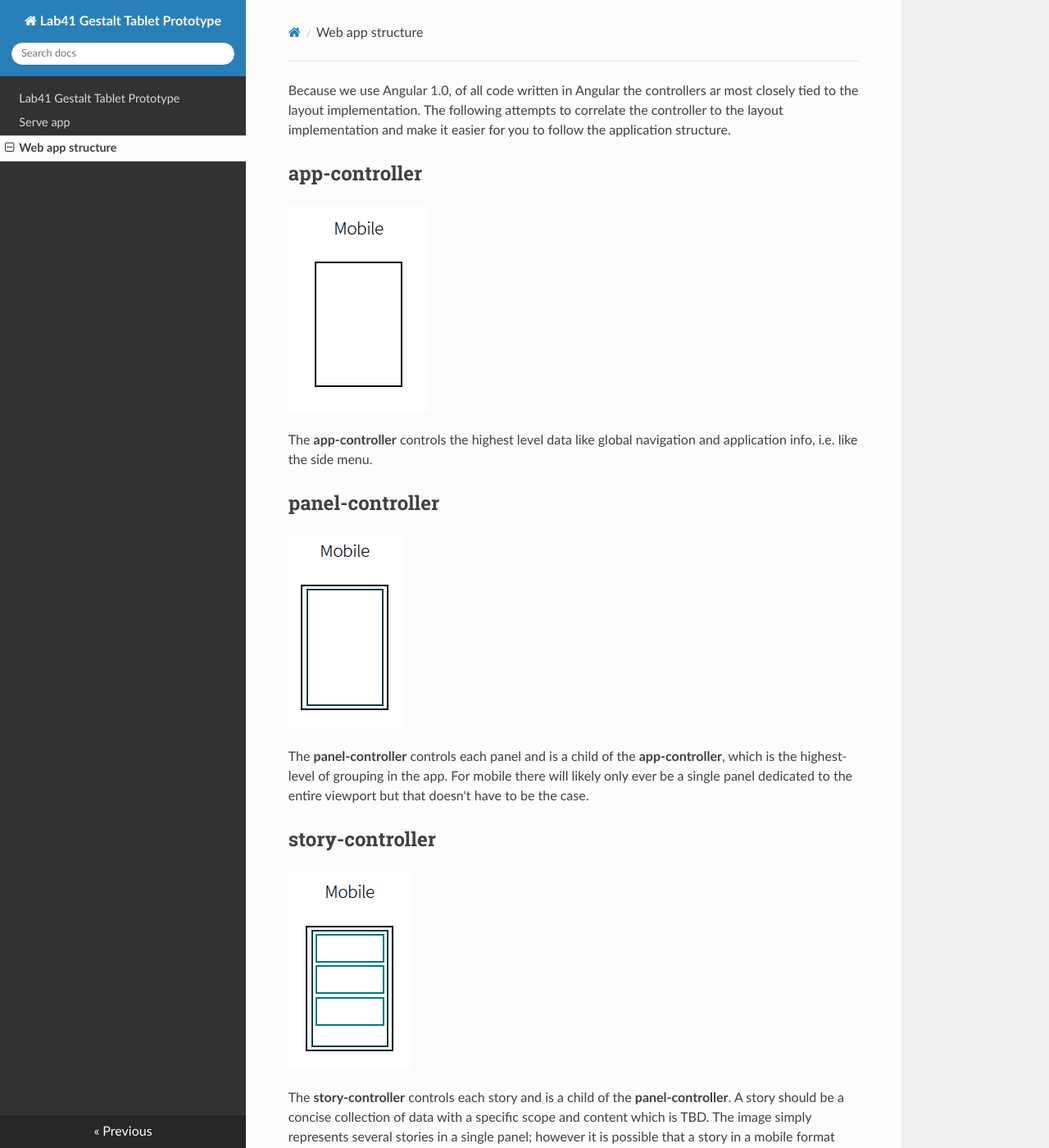
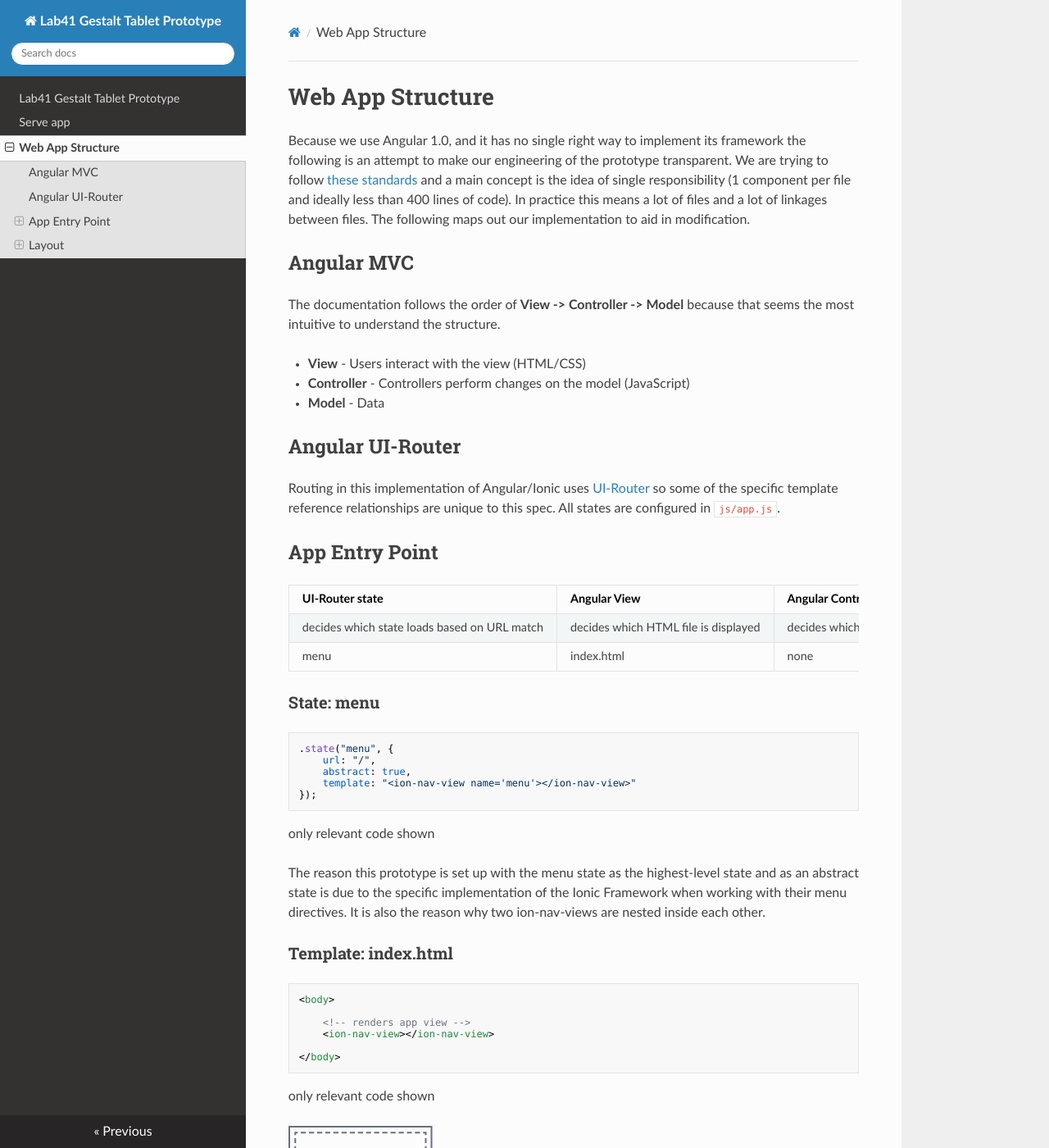
Before and after one commit to Lab41/gestalt, an MkDocs documentation site: the page built from prototype-tablet/docs/docs/web app structure.md, in a window 1280 px wide and 1400 px high. Shown: the whole window at 82% size. Built offline with MkDocs 1.6.1, drawn with Linux system fonts in a browser that asks for light colours; nearby versions of some CDN libraries; some of the changed text lies outside the part shown.

Commit message:
worked on tablet prototype docs

````diff
--- a/prototype-tablet/docs/docs/web app structure.md
+++ b/prototype-tablet/docs/docs/web app structure.md
@@ -1,16 +1,98 @@
-Because we use Angular 1.0, of all code written in Angular the controllers ar most closely tied to the layout implementation. The following attempts to correlate the controller to the layout implementation and make it easier for you to follow the application structure.
+# Web App Structure
 
-##app-controller##
-![app-controller](imgs/scaffold-mobile-app.png "App Controller")
+Because we use Angular 1.0, and it has no single right way to implement its framework the following is an attempt to make our engineering of the prototype transparent. We are trying to follow [these standards](https://github.com/johnpapa/angular-styleguide/blob/master/a1/README.md "John Papa's Angular 1 Style Guide") and a main concept is the idea of single responsibility (1 component per file and ideally less than 400 lines of code). In practice this means a lot of files and a lot of linkages between files. The following maps out our implementation to aid in modification.
 
-The **app-controller** controls the highest level data like global navigation and application info, i.e. like the side menu.
+## Angular MVC
+The documentation follows the order of __View -> Controller -> Model__ because that seems the most intuitive to understand the structure.
 
-##panel-controller##
-![panel-controller](imgs/scaffold-mobile-panel.png "Panel Controller")
+* __View__ - Users interact with the view (HTML/CSS)
+* __Controller__ - Controllers perform changes on the model (JavaScript)
+* __Model__ - Data
 
-The **panel-controller** controls each panel and is a child of the **app-controller**, which is the highest-level of grouping in the app. For mobile there will likely only ever be a single panel dedicated to the entire viewport but that doesn't have to be the case.
+## Angular UI-Router
+Routing in this implementation of Angular/Ionic uses [UI-Router](http://angular-ui.github.io/ui-router/site/#/api/ui.router "UI-Router") so some of the specific template reference relationships are unique to this spec. All states are configured in `js/app.js`.
 
-##story-controller##
-![story-controller](imgs/scaffold-mobile-story.png "Story Controller")
+## App Entry Point
+| UI-Router state | Angular View | Angular Controller | Angular Model |
+| --- |---| --- | --- |
+| decides which state loads based on URL match | decides which HTML file is displayed | decides which JavsScript file controls the view | decides how data is structured for the view |
+| menu | index.html | none | none |
 
-The **story-controller** controls each story and is a child of the **panel-controller**. A story should be a concise collection of data with a specific scope and content which is TBD. The image simply represents several stories in a single panel; however it is possible that a story in a mobile format would take over the entire viewport.
+### State: menu
+```javascript
+.state("menu", {
+    url: "/",
+    abstract: true,
+    template: "<ion-nav-view name='menu'></ion-nav-view>"
+});
+```
+only relevant code shown
+
+The reason this prototype is set up with the menu state as the highest-level state and as an abstract state is due to the specific implementation of the Ionic Framework when working with their menu directives. It is also the reason why two ion-nav-views are nested inside each other.
+
+### Template: index.html
+```html
+<body>
+
+    <!-- renders app view -->
+    <ion-nav-view></ion-nav-view>
+
+</body>
+```
+only relevant code shown
+
+![index.html](imgs/template-index.png "Index Template")
+
+### Controller: none
+There is no overarching controller for this view because at this point we had no need for one but you could easily add one should your use case require it. If one existed it would be declared inside the state object.
+
+### Model: none
+There is no overarching model for this view because currently no data needs to be accessed by the user at this level of the app.
+
+
+
+
+## Layout
+| UI-Router state | Angular View | Angular Controller | Angular Model |
+| --- |---| --- | --- |
+| decides which state loads based on URL match | decides which HTML file is displayed | decides which JavsScript file controls the view | decides how data is structured for the view |
+| app | app.html | app-controller.js | `api/data/app` |
+
+### State: menu
+```javascript
+.state("app", {
+    url: "/{workspace}",
+    abstract: true,
+    templateUrl: "templates/app.html",
+    controller: "appCtrl"
+});
+```
+only relevant code shown
+
+### Template: index.html
+```html
+<body>
+
+    <!-- this will load the next nested view -->
+    <ion-nav-view></ion-nav-view>
+
+</body>
+```
+only relevant code shown
+
+![index.html](imgs/template-app.png "App Template")
+parent templates are light grey
+
+### Controller: appCtrl
+```JavaScript
+// get LAYOUT data stored in service
+layoutService.getPanels($rootScope.globals.currentUser.username).then(function(data) {
+
+    // set scope
+    $scope.panels = data;
+
+});
+```
+only relevant code shown
+
+### Model: `api/data/app`
````
Also changed, not shown: prototype-tablet/docs/docs/imgs/template-app.png (added), prototype-tablet/docs/docs/imgs/template-index.png (added).
